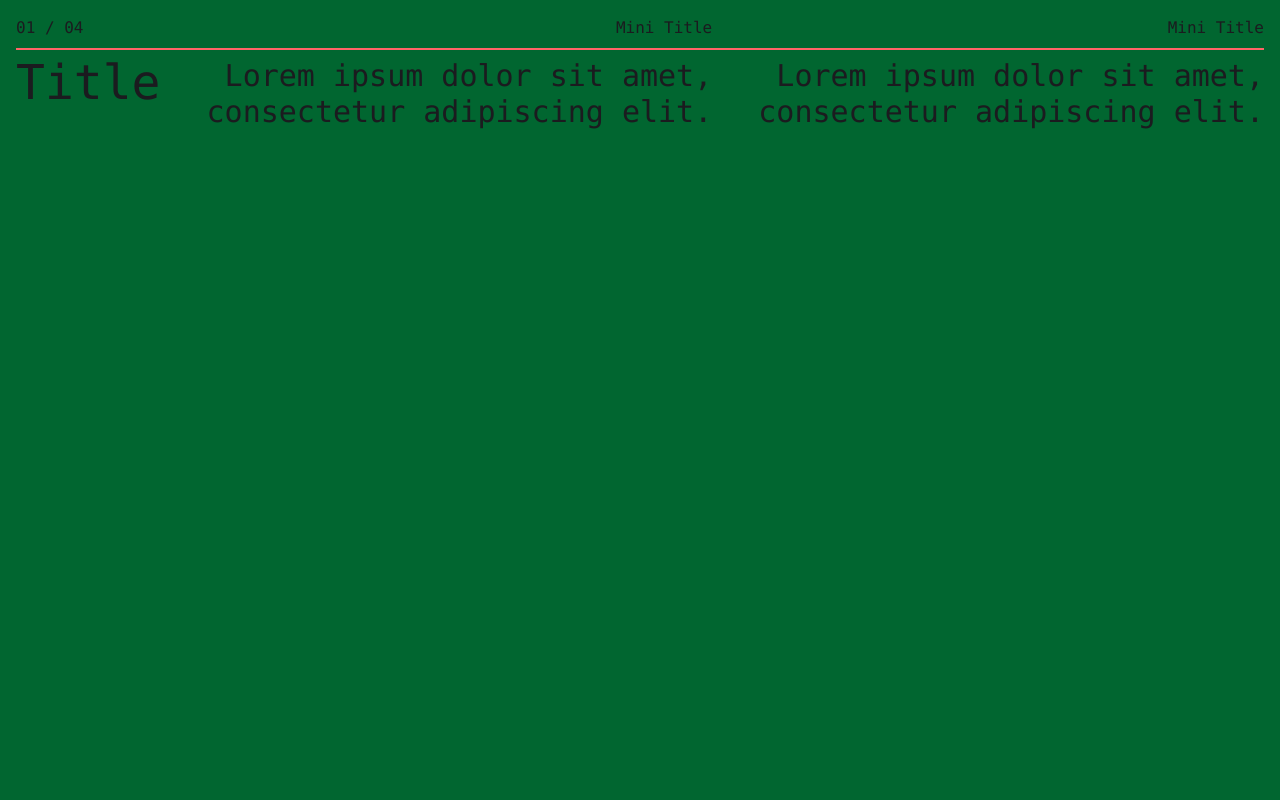
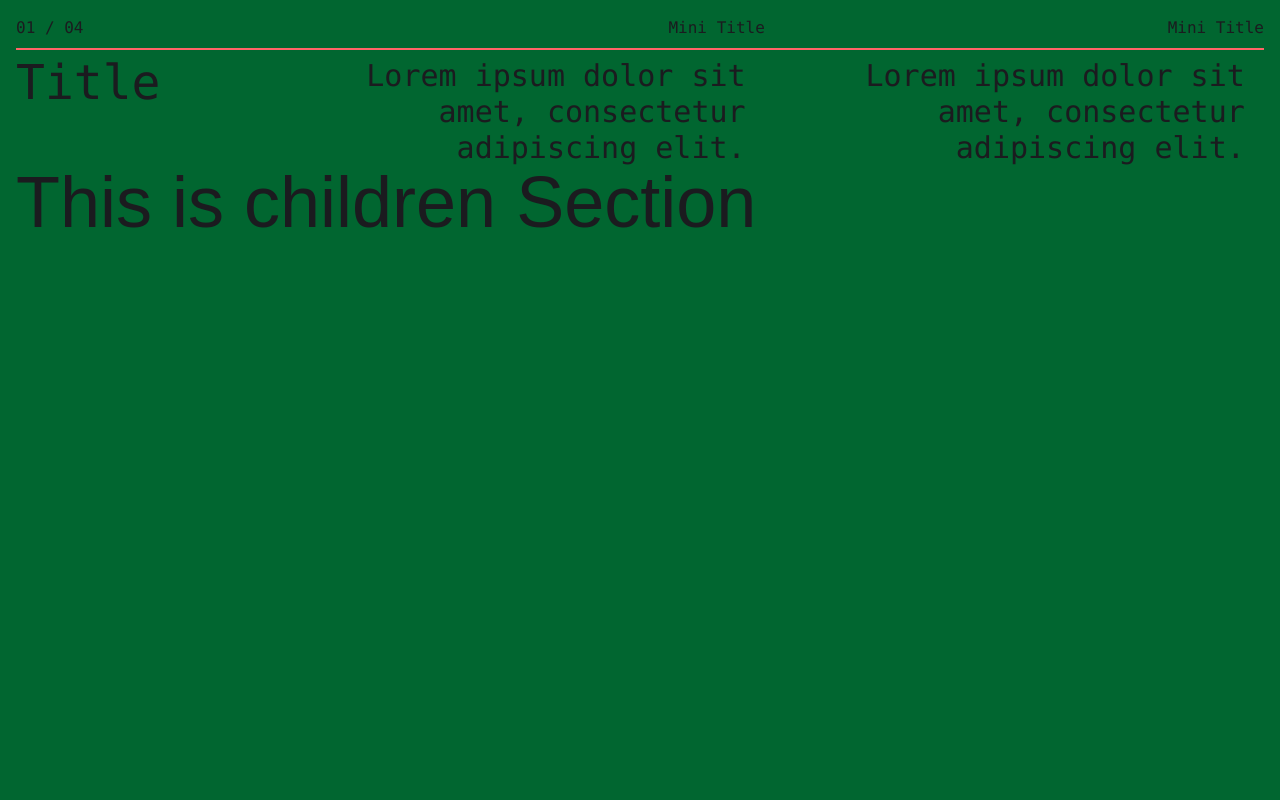
Before and after one commit to 11amanraj/portfolio-april-2025, a Next.js app: page / in a window 1280 px wide. Shown: the top 800 px of the page. Built offline with nearby package versions, Linux system fonts and the light colour scheme.

Commit message:
Extracted the SectionTitle component

```diff
--- a/app/Components/CaseStudy/CaseSection.tsx
+++ b/app/Components/CaseStudy/CaseSection.tsx
@@ -1,42 +1,16 @@
-import React from 'react'
+import React, { ReactNode } from 'react'
 import { sectionDetail } from '@/app/Types/Interface'
+import SectionTitle from './SectionTitle'
 
-const CaseSection: React.FC<{ sectionDetail: sectionDetail, totalSections: number }> = ({ sectionDetail, totalSections }) => {
+const CaseSection: React.FC<{ sectionDetail: sectionDetail, totalSections: number, children?: ReactNode }> = ({ sectionDetail, totalSections, children }) => {
   return (
     <section
       key={sectionDetail.key}
       id={sectionDetail.id}
       className={`h-screen max-w-320 mx-auto p-4 ${sectionDetail.bg}`}
     >
-      <div className='flex font-mono'>
-        <div className='flex flex-col gap-2'>
-          <span>
-            {`0${sectionDetail.key + 1} / 0${totalSections}`}
-          </span>
-          <span className='h-0.5 bg-red-400'></span>
-          <h2 className='text-5xl'>Title</h2>
-        </div>
-
-        <div className='flex flex-col gap-2'>
-          <span className='text-right'>
-            Mini Title
-          </span>
-          <span className='h-0.5 bg-red-400'></span>
-          <h2 className='text-3xl max-w-140 text-right'>
-            Lorem ipsum dolor sit amet, consectetur adipiscing elit.
-          </h2>
-        </div>
-
-        <div className='flex flex-col gap-2'>
-          <span className='text-right'>
-            Mini Title
-          </span>
-          <span className='h-0.5 bg-red-400'></span>
-          <h2 className='text-3xl max-w-140 text-right'>
-            Lorem ipsum dolor sit amet, consectetur adipiscing elit.
-          </h2>
-        </div>
-      </div>
+      <SectionTitle sectionNumber={`0${sectionDetail.key + 1} / 0${totalSections}`} />
+      <div className='text-7xl'>{children}</div>
     </section>
   )
 }
--- a/app/Components/CaseStudy/CaseStudy.tsx
+++ b/app/Components/CaseStudy/CaseStudy.tsx
@@ -62,9 +62,11 @@ const CaseStudy = () => {
     return (
         <div>
             {/* <PageNavigation activeSection={activeSection} sectionDetail={sections} /> */}
-            {sections.map(section =>
-                <CaseSection sectionDetail={section} totalSections={sections.length} />
-            )}
+            {sections.map(section => (
+                <CaseSection sectionDetail={section} totalSections={sections.length}>
+                    This is children Section
+                </CaseSection>
+            ))}
             {/* <PageProgress /> */}
         </div>
     )
--- /dev/null
+++ b/app/Components/CaseStudy/SectionTitle.tsx
@@ -0,0 +1,37 @@
+import React from 'react'
+
+const SectionTitle: React.FC<{ sectionNumber: string }> = ({ sectionNumber }) => {
+    return (
+        <div className='flex font-mono justify-between'>
+            <div className='flex flex-col basis-0 flex-[1] gap-2'>
+                <span>
+                    {sectionNumber}
+                </span>
+                <span className='h-0.5 bg-red-400'></span>
+                <h2 className='text-5xl'>Title</h2>
+            </div>
+
+            <div className='flex flex-col basis-0 flex-[2] gap-2'>
+                <span className='text-right'>
+                    Mini Title
+                </span>
+                <span className='h-0.5 bg-red-400'></span>
+                <h2 className='text-3xl max-w-120 text-right'>
+                    Lorem ipsum dolor sit amet, consectetur adipiscing elit.
+                </h2>
+            </div>
+
+            <div className='flex flex-col basis-0 flex-[2] gap-2'>
+                <span className='text-right'>
+                    Mini Title
+                </span>
+                <span className='h-0.5 bg-red-400'></span>
+                <h2 className='text-3xl max-w-120 text-right'>
+                    Lorem ipsum dolor sit amet, consectetur adipiscing elit.
+                </h2>
+            </div>
+        </div>
+    )
+}
+
+export default SectionTitle
```
